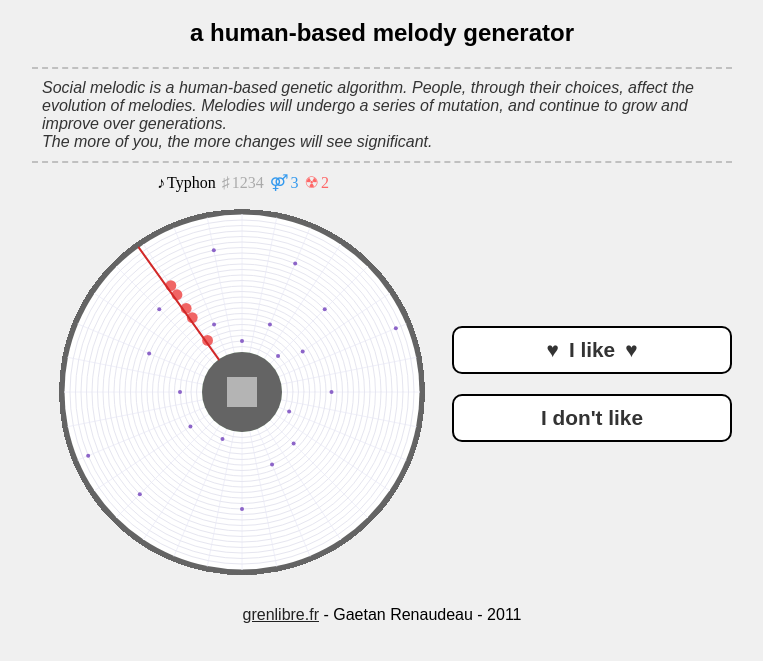
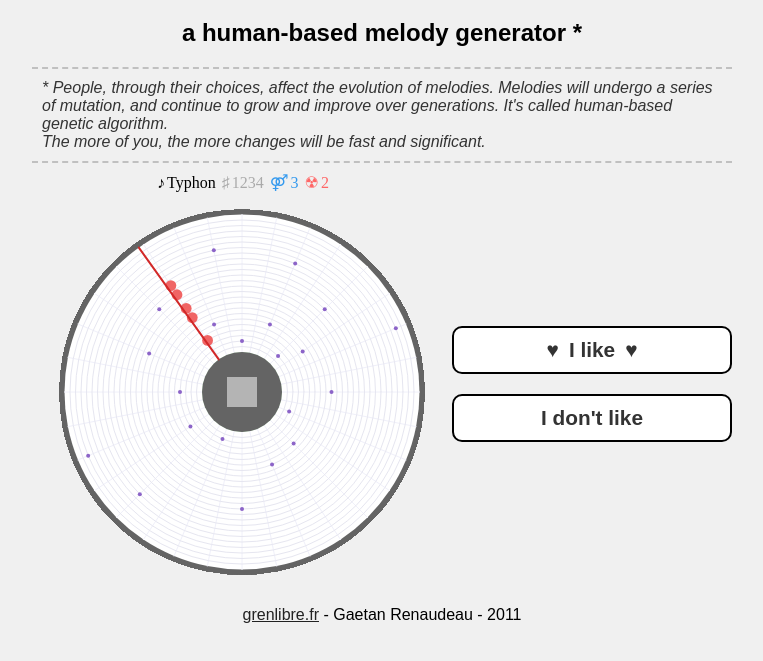
Before and after one commit to gre/Social-Melodic, a plain HTML site: page index.html in a window 1280 px wide. Shown: the part 61-722 px from the top of the page, without its empty margins (258-1021 px from the left). Drawn offline with nearby package versions, Linux system fonts and the light colour scheme; a web font is replaced by a local one.

Commit message:
Improve description

```diff
--- a/index.html
+++ b/index.html
@@ -187,15 +187,14 @@
   <body>
     <div id="container">
       <h1>♫ Social Melodic <span class="phonetic">[səʊʃl̩ mɨˈlɑɾɪk]</span></h1>
-      <h2>a human-based melody generator</h2>
+      <h2>a human-based melody generator *</h2>
 
 
       <header class="description">
-      Social melodic is a human-based genetic algorithm.
-      People, through their choices, affect the evolution of melodies.
+      * People, through their choices, affect the evolution of melodies.
       Melodies will undergo a series of mutation,
-      and continue to grow and improve over generations.<br/>
-      The more of you, the more changes will see significant.
+      and continue to grow and improve over generations. It's called human-based genetic algorithm.<br/>
+      The more of you, the more changes will be fast and significant.
       </header>
 
       <div id="loading">
```
